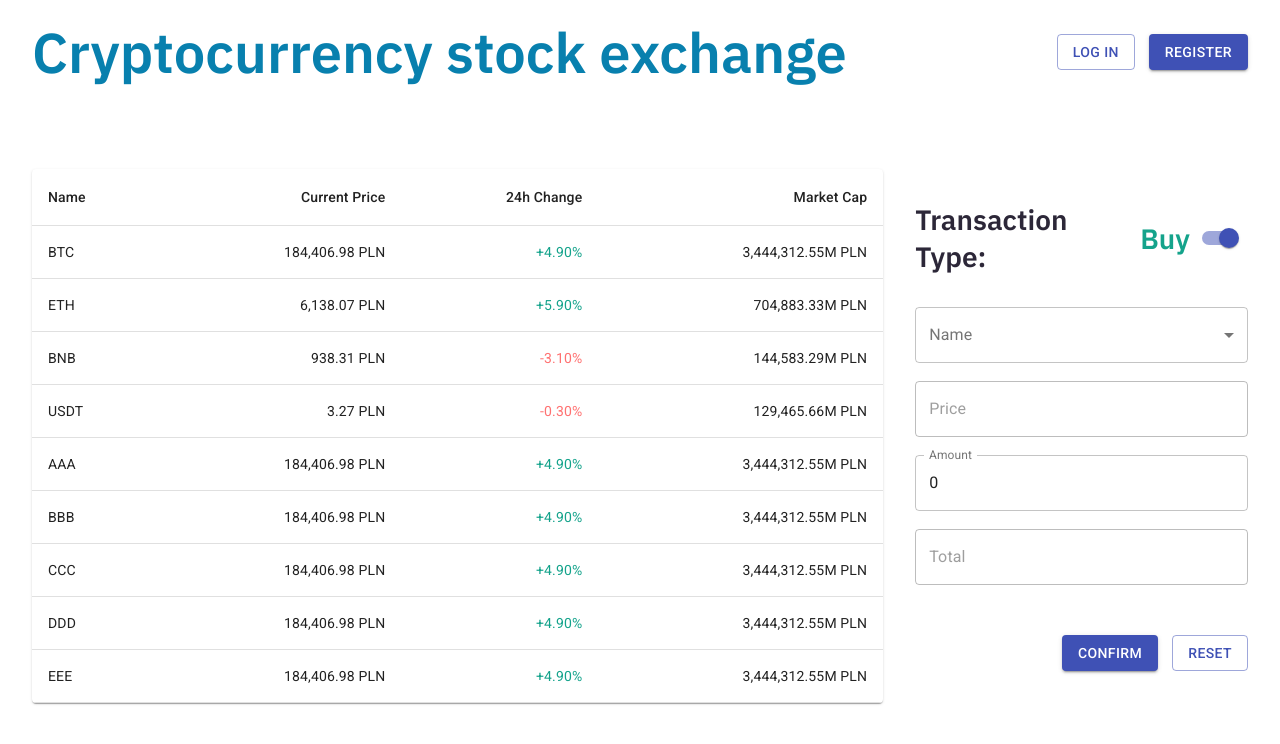
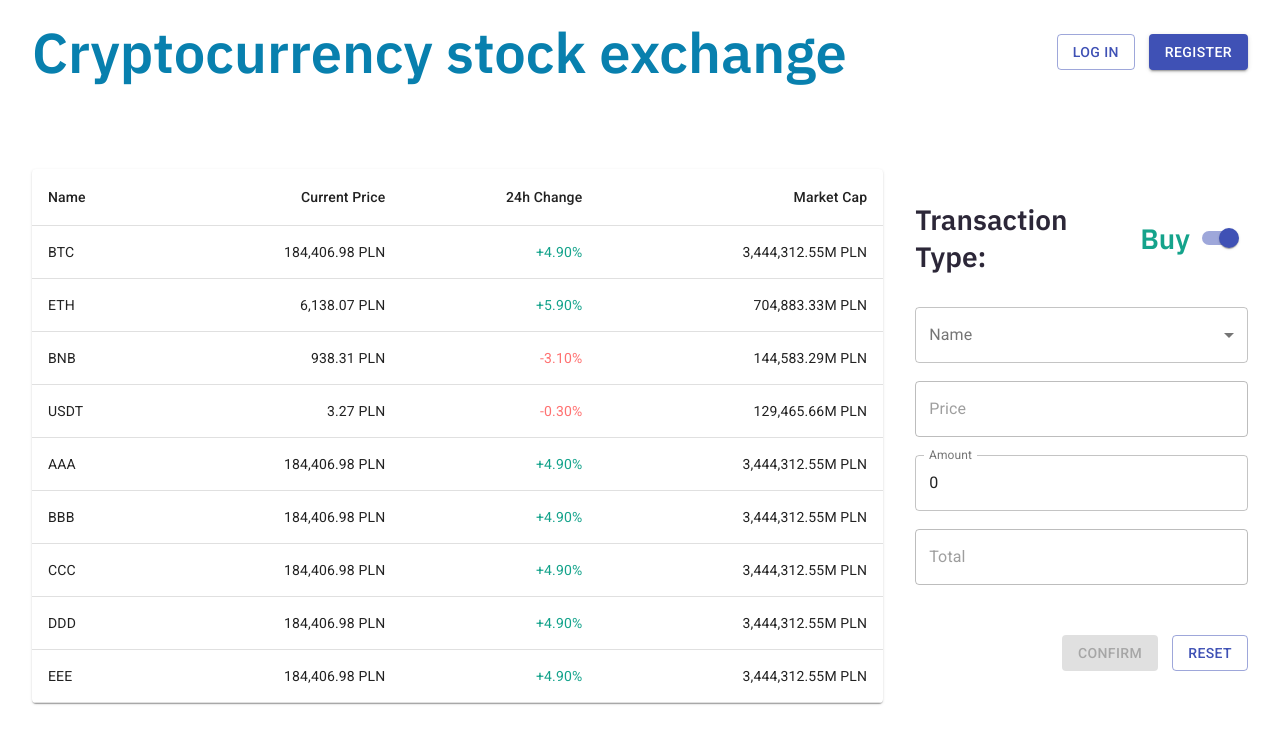
Before and after one commit to bitcoinStockExchangeTeam/bitcoin-stock-exchange, a React (Create React App) app: page / in a window 1280 px wide. Shown: the top 744 px of the page. Built offline with nearby package versions, Linux system fonts and the light colour scheme.

Commit message:
Use hook to check if inputs are valid instead of vanilla js

```diff
--- a/src/containers/Transaction/Transaction.js
+++ b/src/containers/Transaction/Transaction.js
@@ -42,7 +42,7 @@ const Transaction = ({ stockExchangeData }) => {
     watch,
     setValue,
     getValues,
-    formState: { errors }
+    formState: { errors, isValid }
   } = useForm({
     defaultValues,
     resolver: yupResolver(schema)
@@ -151,7 +151,7 @@ const Transaction = ({ stockExchangeData }) => {
         />
       </div>
       <div className={styles.buttonContainer}>
-        <Component.Button disabled={Object.keys(errors).length !== 0} type="submit" variant="contained" color="primary">
+        <Component.Button disabled={!isValid} type="submit" variant="contained" color="primary">
           Confirm
         </Component.Button>
         <Component.Button variant="outlined" color="primary" onClick={() => reset(defaultValues)}>
```
